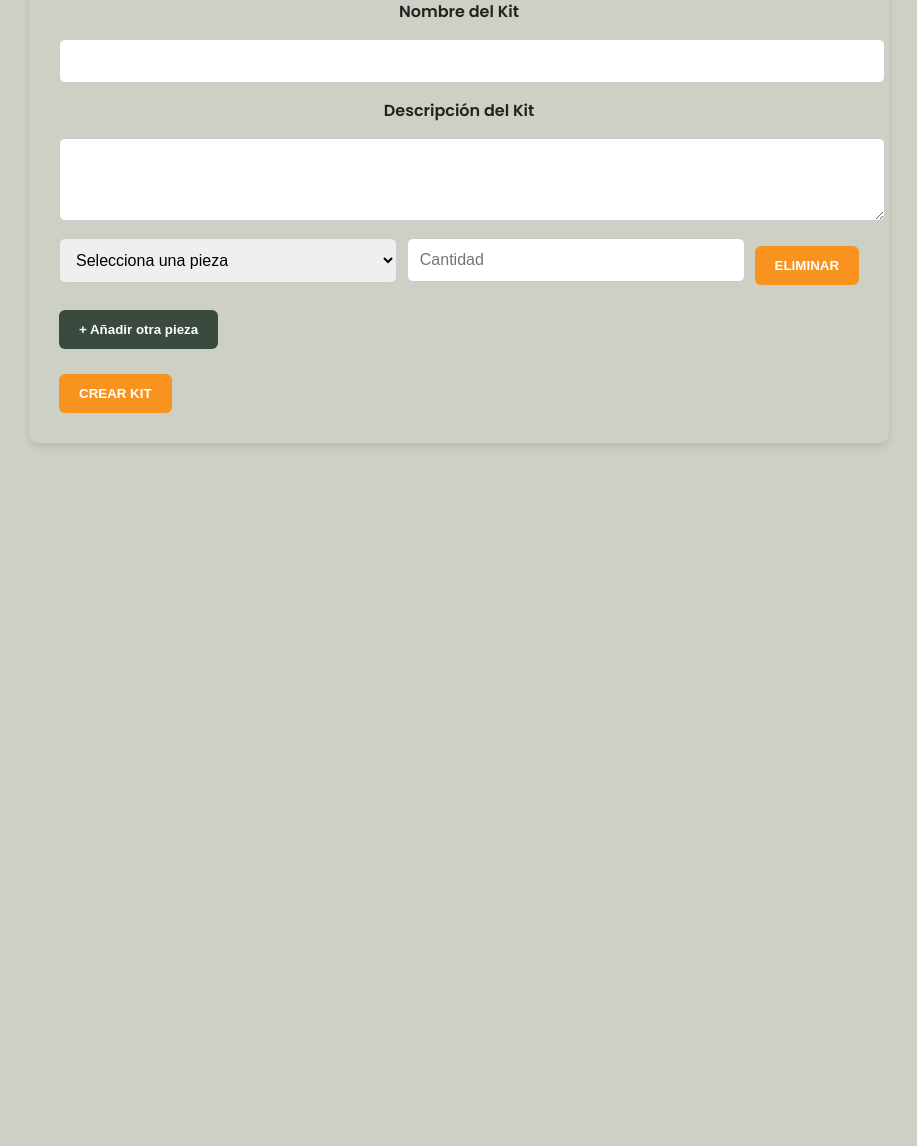
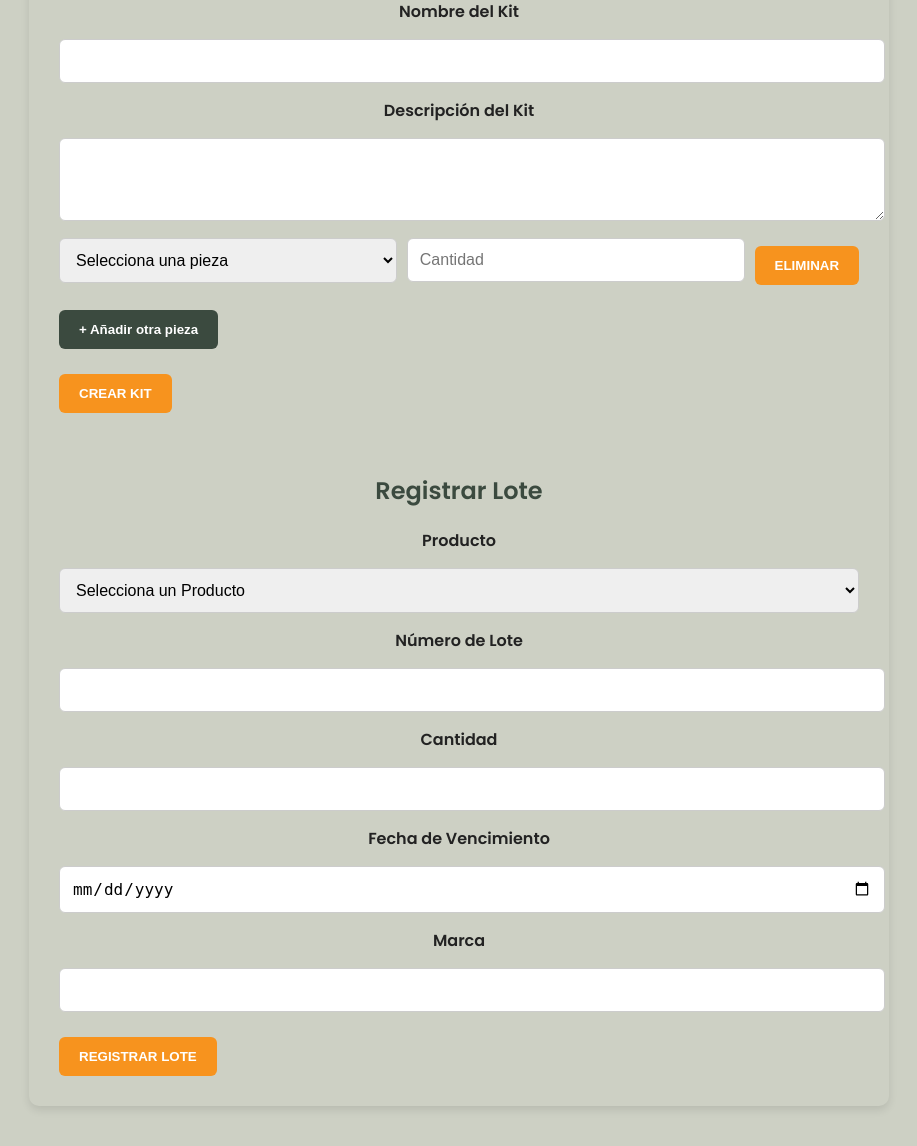
Before and after one commit to ConiJReyes/Inventario_MZA, a Django app: page /productos-inventario/registrar/ in a window 1280 px wide. Shown: the part 1136-2282 px from the top of the page, without its empty margins (181-1098 px from the left). Before the commit the page ends 1582 px from the top, so only its background shows below. Run offline with Django 5.2, Linux system fonts and the light colour scheme; a user stored in the database is signed in; data comes from the database, SQL or seed files in the repository; both versions use the stored data as it was after the commit.

Commit message:
Añadir y ver lotes kits y piezas listo

```diff
--- a/inventario_app/admin.py
+++ b/inventario_app/admin.py
@@ -1,6 +1,7 @@
 from django.contrib import admin
-from .models import Producto, Kit, KitComponente
+from .models import Producto, Kit, KitComponente, Lote
 
 admin.site.register(Producto)
 admin.site.register(Kit)
+admin.site.register(Lote)
 admin.site.register(KitComponente)
--- a/inventario_app/templates/inventario_app/registrar_producto.html
+++ b/inventario_app/templates/inventario_app/registrar_producto.html
@@ -2,7 +2,7 @@
 <html lang="es">
 <head>
   <meta charset="UTF-8" />
-  <title>Registrar Piezas y Kits</title>
+  <title>Registrar Piezas, Kits y Lotes</title>
   <link href="https://fonts.googleapis.com/css2?family=Poppins:wght@400;600&display=swap" rel="stylesheet" />
   <style>
     body {
@@ -89,6 +89,18 @@
     .add-pieza-btn:hover {
       background-color: #2e3a31;
     }
+
+    .lote-row {
+      display: flex;
+      gap: 10px;
+      align-items: center;
+    }
+
+    .lote-row select,
+    .lote-row input {
+      flex: 1;
+    }
+
   </style>
 </head>
 
@@ -154,6 +166,36 @@
         <button type="submit">Crear Kit</button>
       </form>
     </section>
+
+    <!-- Formulario para registrar un Lote -->
+    <section>
+      <h2>Registrar Lote</h2>
+      <form method="POST" action="{% url 'registrar_lote' %}">
+        {% csrf_token %}
+
+        <label for="producto">Producto</label>
+        <select name="producto" id="producto" required>
+          <option value="" disabled selected>Selecciona un Producto</option>
+          {% for producto in piezas %}
+            <option value="{{ producto.id }}">{{ producto.nombre }}</option>
+          {% endfor %}
+        </select>
+
+        <label for="numero_lote">Número de Lote</label>
+        <input type="text" name="numero_lote" id="numero_lote" required>
+
+        <label for="cantidad">Cantidad</label>
+        <input type="number" name="cantidad" id="cantidad" min="1" required>
+
+        <label for="fecha_vencimiento">Fecha de Vencimiento</label>
+        <input type="date" name="fecha_vencimiento" id="fecha_vencimiento" required>
+
+        <label for="marca">Marca</label>
+        <input type="text" name="marca" id="marca" required>
+
+        <button type="submit">Registrar Lote</button>
+      </form>
+    </section>
   </div>
 
   <script>
--- a/inventario_app/urls.py
+++ b/inventario_app/urls.py
@@ -19,4 +19,5 @@ urlpatterns = [
     path('proveedores/editar/<int:pk>/', views.editar_proveedor, name='editar_proveedor'),
     path('proveedores/eliminar/<int:pk>/', views.eliminar_proveedor, name='eliminar_proveedor'),
     path('/', views.crear_kit, name='crear_kit'),
+    path('productos-inventario/registrar-lote/', views.registrar_lote, name='registrar_lote'),
 ]
--- a/inventario_app/views.py
+++ b/inventario_app/views.py
@@ -10,7 +10,7 @@ from django.contrib.admin.views.decorators import staff_member_required
 from django.contrib.auth import authenticate, login
 from django.contrib.auth.models import User, Group
 from django.views.decorators.http import require_POST
-from .models import Movimiento, Producto, Kit, KitComponente
+from .models import Movimiento, Producto, Kit, KitComponente, Lote
 from .models import Proveedor
 
 
@@ -82,7 +82,8 @@ def dashboard(request):
 def productos_inventario(request):
     productos = Producto.objects.filter(estado=True)
     kits = Kit.objects.all().order_by('nombre').prefetch_related('kitcomponentes__producto')
-    return render(request, 'inventario_app/productos_inventario.html', {'productos': productos, 'kits': kits})
+    lotes = Lote.objects.all()
+    return render(request, 'inventario_app/productos_inventario.html', {'productos': productos, 'kits': kits, 'lotes':lotes})
 
 #VISTA PARA EDITARLOS
 
@@ -419,3 +420,39 @@ def crear_kit(request):
     else:
         piezas = Producto.objects.filter(estado=True).order_by('nombre')
         return render(request, 'inventario_app/registrar_producto.html', {'piezas': piezas})
+
+
+def registrar_lote(request):
+    if request.method == 'POST':
+        producto_id = request.POST.get('producto')
+        numero_lote = request.POST.get('numero_lote')
+        cantidad = int(request.POST.get('cantidad'))
+        fecha_vencimiento = request.POST.get('fecha_vencimiento')
+        marca = request.POST.get('marca')
+
+        # Validaciones
+        if not producto_id or not numero_lote or cantidad <= 0:
+            messages.error(request, "Todos los campos son obligatorios y la cantidad debe ser mayor que cero.")
+            return redirect('registrar_lote')  # Redirige de nuevo al formulario
+
+        try:
+            producto = Producto.objects.get(id=producto_id)
+            lote = Lote.objects.create(
+                producto=producto,
+                numero_lote=numero_lote,
+                cantidad=cantidad,
+                fecha_vencimiento=fecha_vencimiento,
+                marca=marca
+            )
+            lote.producto.actualizar_stock()  # Actualizar el stock del producto
+
+            messages.success(request, f"Lote '{numero_lote}' registrado exitosamente.")
+            return redirect('productos_inventario')  # Redirige a la vista de inventarios
+
+        except Producto.DoesNotExist:
+            messages.error(request, "Producto no encontrado.")
+            return redirect('registrar_lote')
+
+    else:
+        productos = Producto.objects.all()  # Obtener todos los productos
+        return render(request, 'inventario_app/registrar_producto.html', {'piezas': productos})
```
Also changed, not shown: inventario_app/templates/inventario_app/productos_inventario.html (+19 -0 lines), db.sqlite3, inventario_app/templates/inventario_app/movimientos.html (indentation only).
